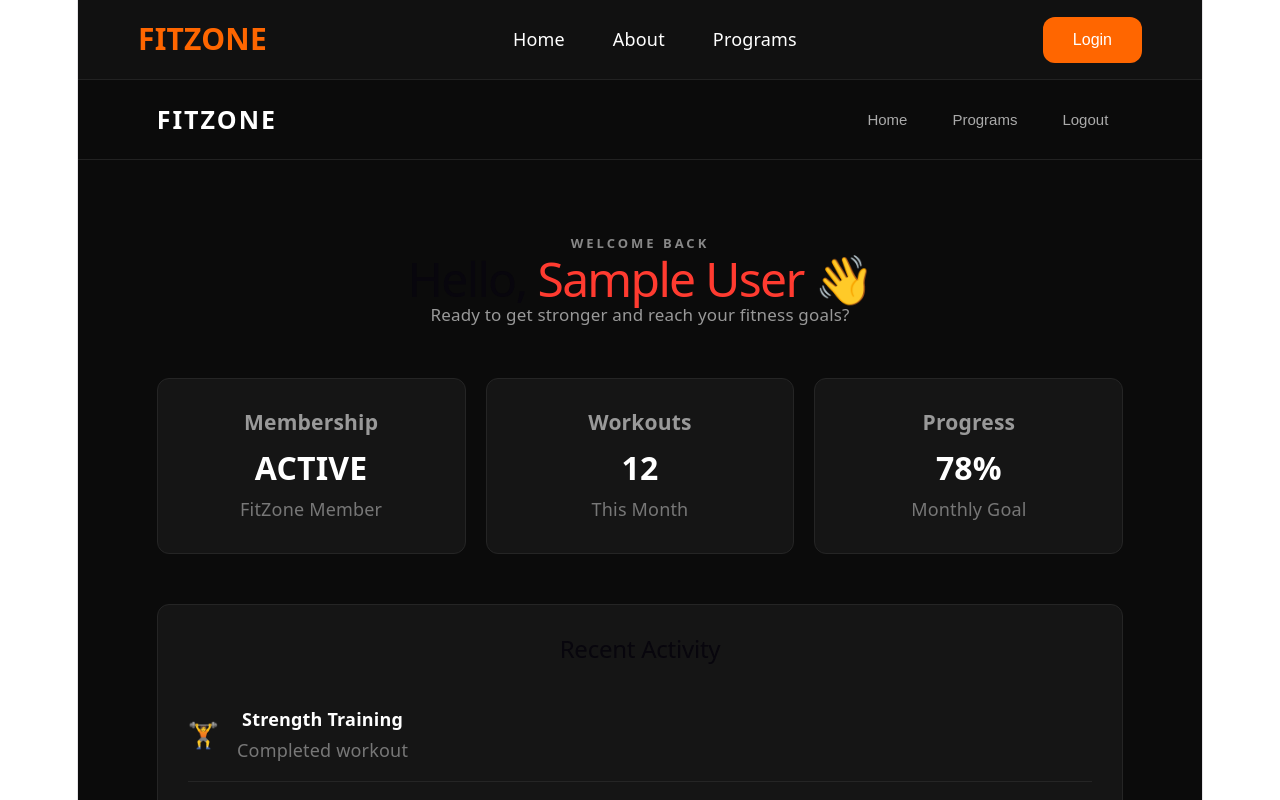
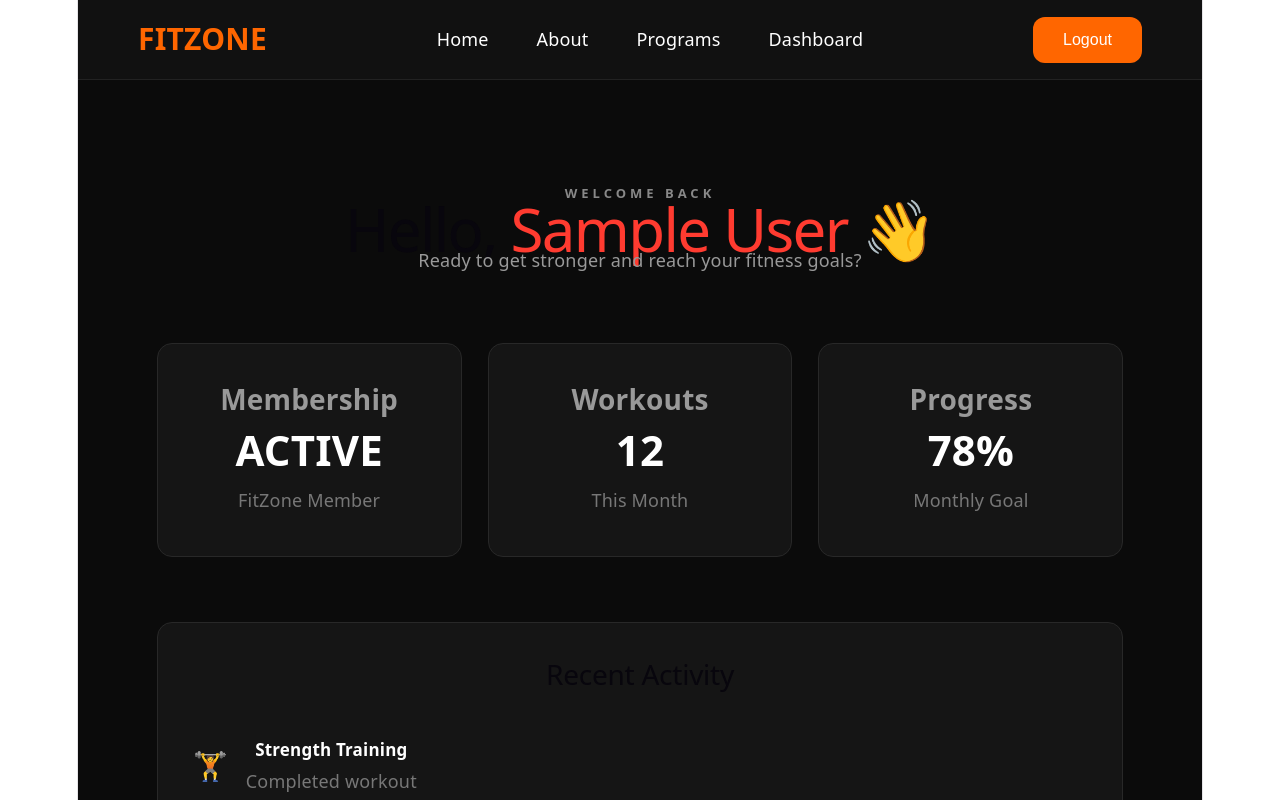
Before and after one commit to Maansead12/Gym-website, a React (Vite) app: page /dashboard in a window 1280 px wide. Shown: the top 800 px of the page. Built offline with nearby package versions, Linux system fonts and the light colour scheme; sample sign-in values are in the browser's storage.

Commit message:
Add authenticated navbar

```diff
--- a/src/components/Navbar.jsx
+++ b/src/components/Navbar.jsx
@@ -1,7 +1,19 @@
-import { Link } from "react-router-dom";
+import { Link, useNavigate } from "react-router-dom";
 import "./Navbar.css";
 
 function Navbar() {
+  const navigate = useNavigate();
+
+  const token = localStorage.getItem("fitzone_token");
+  const isLoggedIn = !!token;
+
+  function handleLogout() {
+    localStorage.removeItem("fitzone_token");
+    localStorage.removeItem("fitzone_user");
+
+    navigate("/login");
+  }
+
   return (
     <nav className="navbar">
       <div className="logo">FITZONE</div>
@@ -18,11 +30,28 @@ function Navbar() {
         <li>
           <Link to="/programs">Programs</Link>
         </li>
+
+        {isLoggedIn && (
+          <li>
+            <Link to="/dashboard">Dashboard</Link>
+          </li>
+        )}
       </ul>
 
-      <Link to="/login">
-        <button className="login-btn">Login</button>
-      </Link>
+      {isLoggedIn ? (
+        <button
+          className="login-btn"
+          onClick={handleLogout}
+        >
+          Logout
+        </button>
+      ) : (
+        <Link to="/login">
+          <button className="login-btn">
+            Login
+          </button>
+        </Link>
+      )}
     </nav>
   );
 }
--- a/src/pages/Dashboard.css
+++ b/src/pages/Dashboard.css
@@ -1,39 +1,6 @@
 .dashboard-page {
     min-height: 100vh;
     background: #0b0b0b;
-    color: white;
-}
-
-.dashboard-header {
-    height: 80px;
-    padding: 0 7%;
-    display: flex;
-    align-items: center;
-    justify-content: space-between;
-    border-bottom: 1px solid #222;
-}
-
-.dashboard-logo {
-    font-size: 25px;
-    font-weight: 900;
-    letter-spacing: 2px;
-}
-
-.dashboard-header nav {
-    display: flex;
-    gap: 15px;
-}
-
-.dashboard-header button {
-    background: transparent;
-    border: none;
-    color: #aaa;
-    font-size: 15px;
-    cursor: pointer;
-    padding: 10px 15px;
-}
-
-.dashboard-header button:hover {
     color: white;
 }
 
@@ -41,19 +8,25 @@
     width: 86%;
     max-width: 1200px;
     margin: 0 auto;
-    padding: 70px 0;
+    padding: 100px 0 70px;
+}
+
+.dashboard-welcome {
+    text-align: center;
 }
 
 .dashboard-welcome p:first-child {
     color: #888;
     font-size: 13px;
     font-weight: 700;
-    letter-spacing: 3px;
+    letter-spacing: 4px;
+    margin-bottom: 10px;
 }
 
 .dashboard-welcome h1 {
-    font-size: 48px;
-    margin: 10px 0;
+    font-size: 60px;
+    margin: 0;
+    font-weight: 500;
 }
 
 .dashboard-welcome h1 span {
@@ -62,46 +35,52 @@
 
 .dashboard-welcome p:last-child {
     color: #999;
-    font-size: 17px;
+    font-size: 18px;
+    margin-top: 5px;
 }
 
 .dashboard-cards {
     display: grid;
     grid-template-columns: repeat(3, 1fr);
-    gap: 20px;
-    margin-top: 50px;
+    gap: 26px;
+    margin-top: 70px;
 }
 
 .dashboard-card {
     background: #151515;
-    border: 1px solid #252525;
-    padding: 30px;
-    border-radius: 12px;
+    border: 1px solid #282828;
+    padding: 42px 30px;
+    border-radius: 15px;
+    text-align: center;
 }
 
 .dashboard-card h3 {
     color: #999;
-    margin-bottom: 20px;
+    font-size: 28px;
+    margin: 0 0 25px;
 }
 
 .dashboard-card strong {
-    font-size: 32px;
+    font-size: 42px;
 }
 
 .dashboard-card p {
     color: #777;
-    margin-top: 10px;
+    font-size: 18px;
+    margin-top: 15px;
 }
 
 .dashboard-activity {
-    margin-top: 50px;
+    margin-top: 65px;
     background: #151515;
-    border: 1px solid #252525;
-    padding: 30px;
-    border-radius: 12px;
+    border: 1px solid #282828;
+    padding: 35px;
+    border-radius: 15px;
 }
 
 .dashboard-activity h2 {
+    font-size: 28px;
+    margin-top: 0;
     margin-bottom: 25px;
 }
 
@@ -109,8 +88,8 @@
     display: flex;
     align-items: center;
     gap: 18px;
-    padding: 18px 0;
-    border-bottom: 1px solid #252525;
+    padding: 20px 0;
+    border-bottom: 1px solid #282828;
 }
 
 .activity-item:last-child {
@@ -118,7 +97,11 @@
 }
 
 .activity-item span {
-    font-size: 25px;
+    font-size: 28px;
+}
+
+.activity-item strong {
+    font-size: 17px;
 }
 
 .activity-item p {
@@ -126,30 +109,18 @@
     color: #777;
 }
 
-@media (max-width: 700px) {
-    .dashboard-header {
-        padding: 0 5%;
-    }
-
+@media (max-width: 800px) {
     .dashboard-content {
         width: 90%;
-        padding: 45px 0;
+        padding-top: 60px;
     }
 
     .dashboard-welcome h1 {
-        font-size: 35px;
+        font-size: 40px;
     }
 
     .dashboard-cards {
         grid-template-columns: 1fr;
-    }
-
-    .dashboard-header nav {
-        gap: 0;
-    }
-
-    .dashboard-header button {
-        padding: 8px;
-        font-size: 13px;
+        margin-top: 45px;
     }
 }
--- a/src/pages/Dashboard.jsx
+++ b/src/pages/Dashboard.jsx
@@ -18,39 +18,12 @@ function Dashboard() {
         setUser(JSON.parse(savedUser));
     }, [navigate]);
 
-    function handleLogout() {
-        localStorage.removeItem("fitzone_token");
-        localStorage.removeItem("fitzone_user");
-
-        navigate("/login");
-    }
-
     if (!user) {
         return null;
     }
 
     return (
         <div className="dashboard-page">
-
-            <header className="dashboard-header">
-                <div className="dashboard-logo">
-                    FITZONE
-                </div>
-
-                <nav>
-                    <button onClick={() => navigate("/")}>
-                        Home
-                    </button>
-
-                    <button onClick={() => navigate("/programs")}>
-                        Programs
-                    </button>
-
-                    <button onClick={handleLogout}>
-                        Logout
-                    </button>
-                </nav>
-            </header>
 
             <main className="dashboard-content">
 
```
